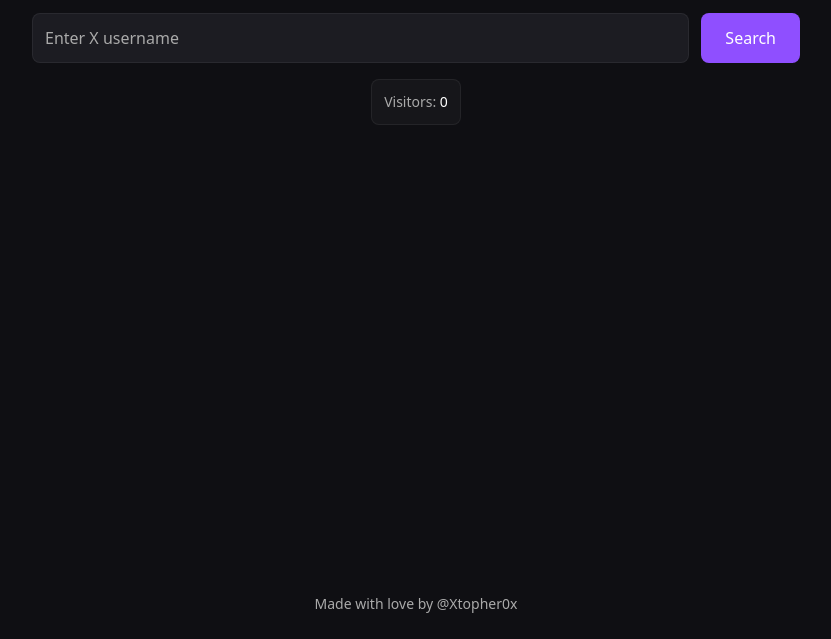
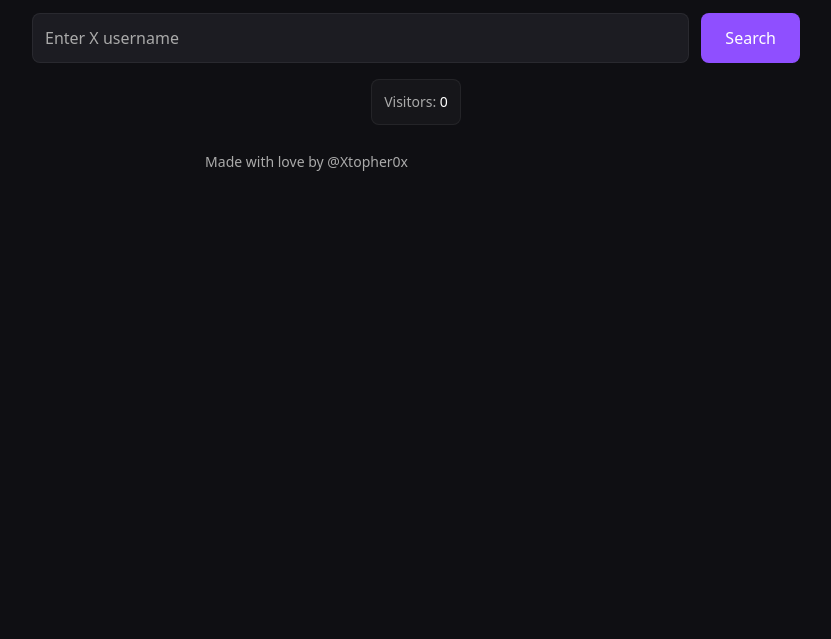
Before and after one commit to asorchris/novas, a website: page index.html in a window 1280 px wide. Shown: the part 161-800 px from the top of the page, without its empty margins (224-1055 px from the left). Drawn offline with nearby package versions, Linux system fonts and the light colour scheme; no server answers.

```diff
--- a/index.html
+++ b/index.html
@@ -219,7 +219,7 @@
         <div class="w-10 h-10 border-4 border-primary border-t-transparent rounded-full animate-spin"></div>
     </div>
 
-    <footer class="fixed bottom-4 left-1/2 transform -translate-x-1/2 text-center p-2">
+    <footer class="bottom-4 left-1/2 transform -translate-x-1/2 text-center p-2">
         <a href="https://x.com/xtopher0x" target="_blank"
             class="text-text-muted hover:text-white transition-colors text-sm">
             Made with love by @Xtopher0x
```
